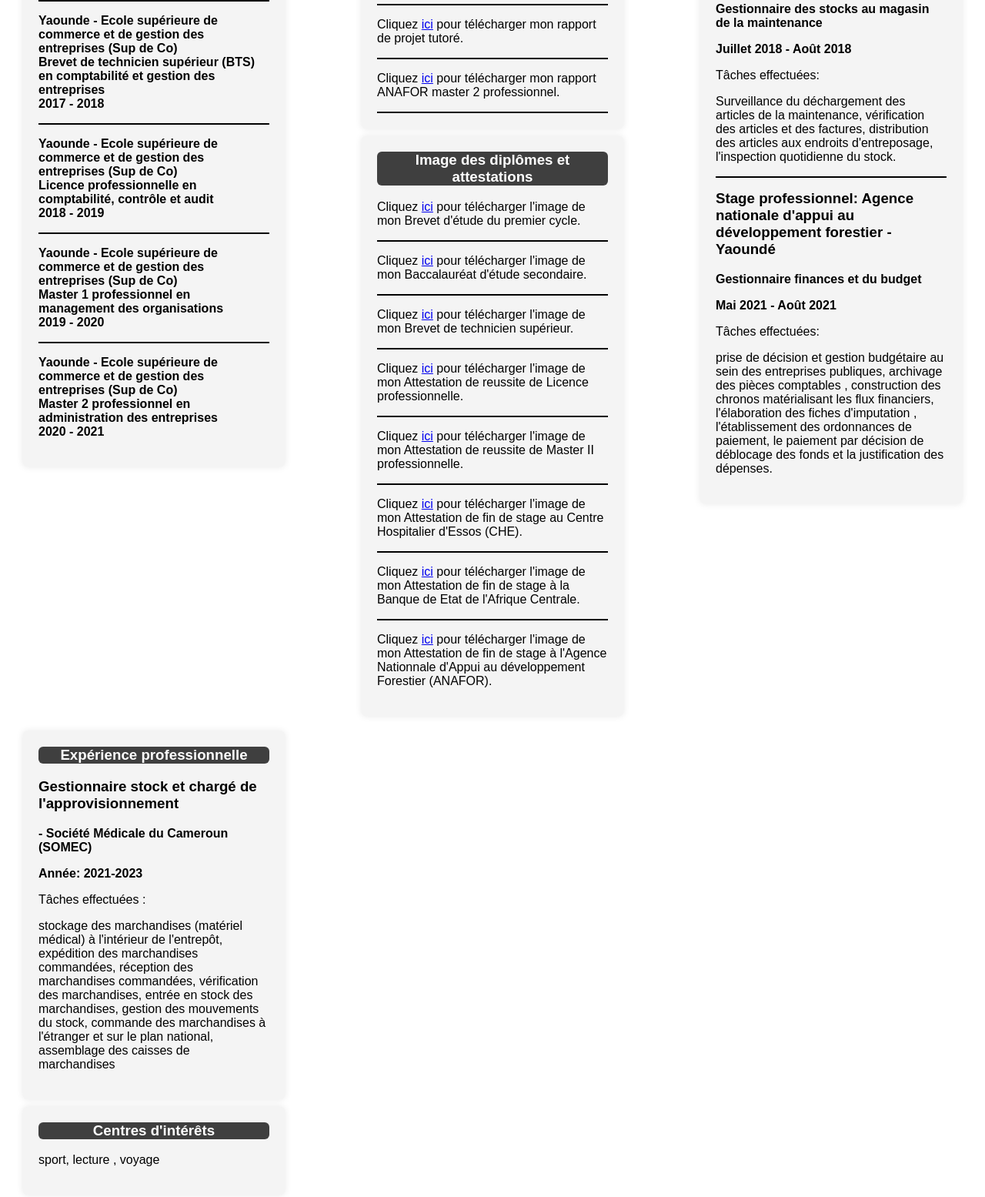
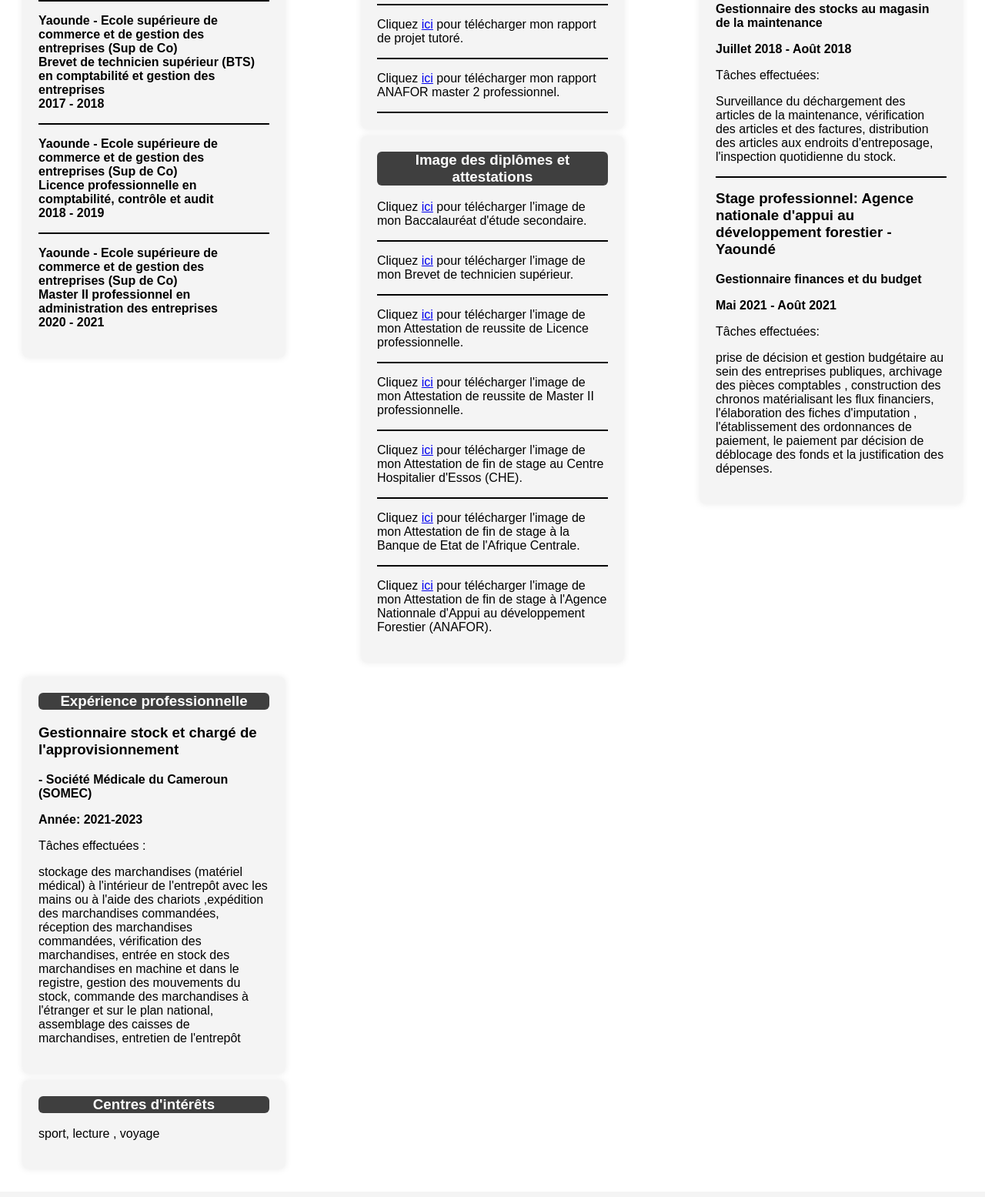
Before and after one commit to Defiv237/for-my-other-project, a plain HTML site: page index.html in a window 1280 px wide. Shown: the part 761-2316 px from the top of the page at 77% size. Drawn offline with Linux system fonts and the light colour scheme.

Commit message:
my fifth commit

```diff
--- a/index.html
+++ b/index.html
@@ -50,23 +50,31 @@
                 <div class="ttr">
                     <h3>Etudes</h3>
                 </div>
-                <div style="border-bottom: 2px solid;"><p style="font-weight: bold;">Yaoundé-Institut privée Zang Mebenga<br>Baccalauréat D en mathématiques et sciences de la vie et de la terre<br>2013 - 2014</p></div>
-                <div style="border-bottom: 2px solid;"><p style="font-weight: bold;">Yaounde - Ecole supérieure de commerce et de gestion des entreprises (Sup de Co)<br>Brevet de
+                <div style="border-bottom: 2px solid;">
+                    <p style="font-weight: bold;">Yaoundé-Institut privée Zang Mebenga<br>Baccalauréat D en
+                        mathématiques et sciences de la vie et de la terre<br>2013 - 2014</p>
+                </div>
+                <div style="border-bottom: 2px solid;">
+                    <p style="font-weight: bold;">Yaounde - Ecole supérieure de commerce et de gestion des entreprises
+                        (Sup de Co)<br>Brevet de
                         technicien supérieur (BTS) en comptabilité et gestion des entreprises
                         <br>2017 - 2018
-                </p></div>
-                <div style="border-bottom: 2px solid;"><p style="font-weight: bold;">Yaounde - Ecole supérieure de commerce et de gestion des entreprises (Sup de Co)<br>Licence professionnelle en
+                    </p>
+                </div>
+                <div style="border-bottom: 2px solid;">
+                    <p style="font-weight: bold;">Yaounde - Ecole supérieure de commerce et de gestion des entreprises
+                        (Sup de Co)<br>Licence professionnelle en
                         comptabilité, contrôle et audit
                         <br>2018 - 2019
-                </p></div>
-                <div style="border-bottom: 2px solid;"><p style="font-weight: bold;">Yaounde - Ecole supérieure de commerce et de gestion des entreprises (Sup de Co)<br>Master 1 professionnel en
-                    management des organisations
-                    <br>2019 - 2020
-                </p></div>
-                <div> <p style="font-weight: bold;">Yaounde - Ecole supérieure de commerce et de gestion des entreprises (Sup de Co)<br>Master 2 professionnel en
+                    </p>
+                </div>
+                <div>
+                    <p style="font-weight: bold;">Yaounde - Ecole supérieure de commerce et de gestion des entreprises
+                        (Sup de Co)<br>Master II professionnel en
                         administration des entreprises
                         <br>2020 - 2021
-                </p></div>
+                    </p>
+                </div>
             </div>
         </section>
         <section class="sec">
@@ -109,10 +117,6 @@
             <div class="principal" id="awards">
                 <div class="ttr">
                     <h3>Image des diplômes et attestations</h3>
-                </div>
-                <div style="border-bottom: 2px solid;">
-                    <p>Cliquez <a href="assets/BEPC.jpeg" download="BEPC.jpeg">ici</a> pour télécharger l'image de mon
-                        Brevet d'étude du premier cycle.</p>
                 </div>
                 <div style="border-bottom: 2px solid;">
                     <p>Cliquez <a href="assets/BACC.jpeg" download="BACC.jpeg">ici</a> pour télécharger l'image de mon
@@ -218,10 +222,11 @@
 
                 Tâches effectuées :
                 <p>
-                    stockage des marchandises (matériel médical) à l'intérieur de l'entrepôt,
-                    expédition des marchandises commandées, réception des marchandises commandées, vérification des
-                    marchandises, entrée en stock des marchandises, gestion des mouvements du stock, commande des
-                    marchandises à l'étranger et sur le plan national, assemblage des caisses de marchandises
+                    stockage des marchandises (matériel médical) à l'intérieur de l'entrepôt avec les mains ou à l'aide
+                    des chariots ,expédition des marchandises commandées, réception des marchandises commandées,
+                    vérification des marchandises, entrée en stock des marchandises en machine et dans le registre,
+                    gestion des mouvements du stock, commande des marchandises à l'étranger et sur le plan national,
+                    assemblage des caisses de marchandises, entretien de l'entrepôt
                 </p>
                 </p>
             </div>
--- a/scripts.js
+++ /dev/null
@@ -1,4 +0,0 @@
-document.getElementById('contactForm').addEventListener('submit', function (event) {
-    event.preventDefault();
-    alert('Merci de nous avoir contactés!');
-});
```
Lines whose indentation alone changed are shown as unchanged.
